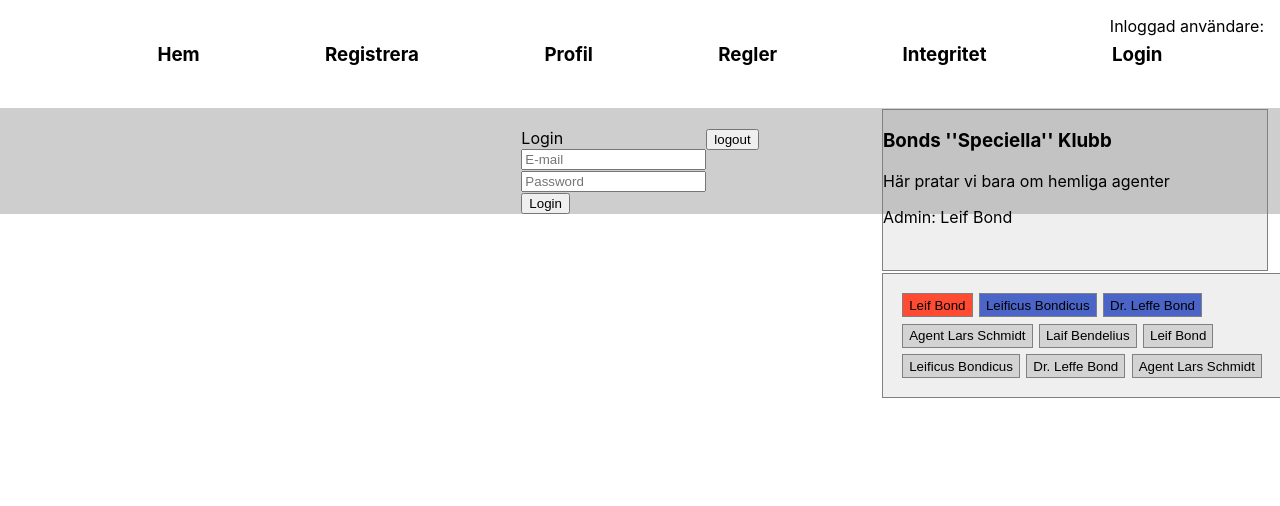
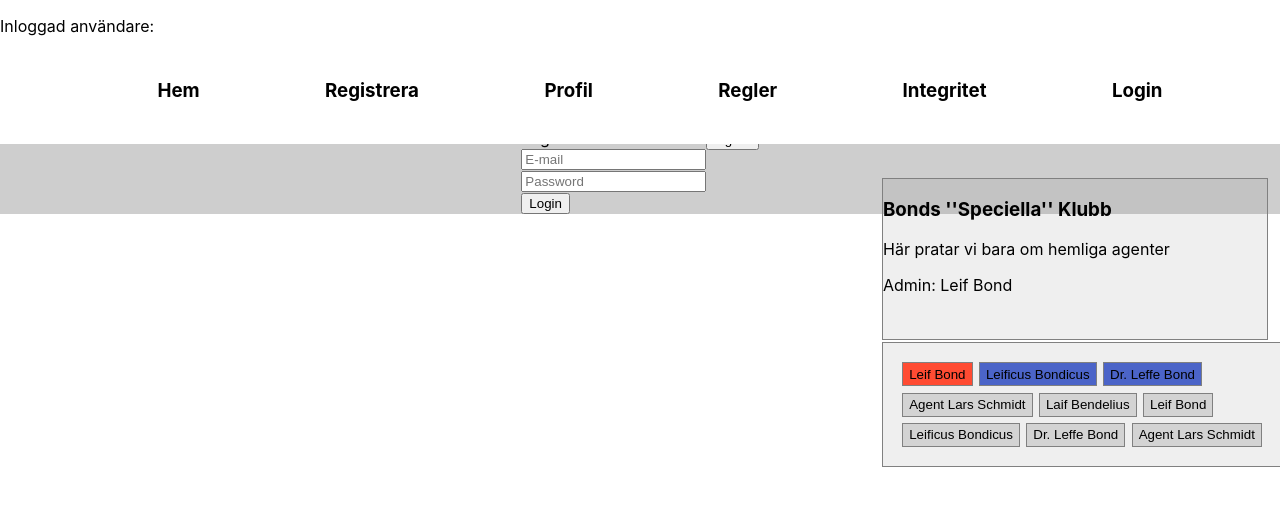
Before and after one commit to StanSeb/Stasa_AMF_22, a React (Create React App) app in the folder frontend/: page /login in a window 1280 px wide. Shown: the top 506 px of the page. Built offline with nearby package versions, Linux system fonts and the light colour scheme; no server answers.

Commit message:
added button

```diff
--- a/frontend/src/components/ThreadCard.jsx
+++ b/frontend/src/components/ThreadCard.jsx
@@ -2,6 +2,13 @@ import React from "react";
 import { BrowserRouter as Router, Routes, Route, Link } from "react-router-dom";
 
 class ThreadCard extends React.Component {
+	constructor(props) {
+		super(props);
+		this.state = {
+			content: "",
+			title: "",
+		}
+	}
 	handleClick(target) {
 		console.log(target.innerText + " on " + this.props.thread.id);
 	}
@@ -10,6 +17,7 @@ class ThreadCard extends React.Component {
 		return (
 			<div className="thread">
 				<div className="thread-header">
+					{editButton(this)}
 					<div className="thread-title">
 						<ThreadTitle
 							title={this.props.thread.title}
@@ -64,9 +72,28 @@ class ThreadCard extends React.Component {
 	}
 }
 
+function editButton(props) {
+	function handleClick(target) {
+		let thread = target.parentNode.parentNode;
+		let title = thread.childNodes[0].childNodes[1].childNodes[0];
+		let content = thread.childNodes[1].childNodes[0];
+		console.log(props)
+		let id = props.props.thread.id;
+	}
+
+	return (
+		<button
+			className="thread-edit-button"
+			onClick={(e) => handleClick(e.target)}
+		>
+			Edit
+		</button>
+	);
+}
+
 function ThreadTitle(props) {
 	function handleClick() {
-		if (typeof (props.handleThreadClick) === 'function') {
+		if (typeof props.handleThreadClick === "function") {
 			props.handleThreadClick(props);
 		}
 	}
--- a/frontend/src/index.css
+++ b/frontend/src/index.css
@@ -32,6 +32,12 @@ code {
 	margin-left: 0.5vw;
 	display: flex;
 	justify-content: flex-start;
+	position: relative;
+}
+
+.thread-edit-button {
+	position: absolute;
+	right: .5em;
 }
 
 .thread-header > * {
@@ -114,11 +120,6 @@ code {
 .new-thread > label {
 	margin-left: 1%;
 }
-.inloggad-användare{
-	position: fixed;
-	right: 1em;
-	user-select: none;
-}
 /*#endregion */
 
 /*#region user-dropdown*/
@@ -175,6 +176,8 @@ code {
 	flex-direction: column;
 	overflow-y: auto;
 	overflow-x: hidden;
+	position: relative;
+	top: 20%;
 }
 
 .group-comments {
@@ -187,30 +190,30 @@ code {
 	overflow-x: hidden;
 }
 
-.comment-card{
+.comment-card {
 	border: 1px solid gray;
-	margin: .5em;
+	margin: 0.5em;
 }
 
-.group-posts-and-comments{
+.group-posts-and-comments {
 	display: flex;
 	flex-direction: column;
 	width: 100vw;
 	height: 100%;
 }
 
-.group-posts-and-comments > :first-child{
+.group-posts-and-comments > :first-child {
 	margin-bottom: -10vh;
 }
 
-.comment-social-buttons{
+.comment-social-buttons {
 	display: flex;
 }
 
 .group-side-panel {
 	width: 30vw;
 	right: 0;
-	top: 5.7em;
+	top: 20%;
 	margin: 1em;
 	position: fixed;
 }
@@ -267,6 +270,7 @@ code {
 }
 /*#endregion*/
 
+/*#region register- and register-form*/
 #register-form {
 	padding-top: 8em;
 }
@@ -274,37 +278,41 @@ code {
 #login-form {
 	padding-top: 8em;
 }
+/*#endregion*/
 
 .profileContainer {
 	padding-top: 8em;
 }
 
+/*#region Navbar*/
 nav {
 	width: 100vw;
 	background: white;
 	position: fixed;
+	z-index: 5;
 }
 
-.containerNavbar>nav>ul {
+.containerNavbar > nav > ul {
 	display: flex;
 	justify-content: space-evenly;
 	list-style-type: none;
 }
 
-.containerNavbar>nav>ul>li>a {
+.containerNavbar > nav > ul > li > a {
 	color: black;
 	text-decoration: none;
 }
 
-.containerNavbar>nav>ul>li>a:hover {
+.containerNavbar > nav > ul > li > a:hover {
 	cursor: pointer;
 	text-decoration: underline;
 }
 
-.containerNavbar>nav>ul>li>a:active {
+.containerNavbar > nav > ul > li > a:active {
 	color: rgb(255, 0, 221);
 	text-decoration: underline;
 }
+/*#endregion*/
 
 .rulesContainer {
 	padding-top: 8em;
@@ -314,14 +322,14 @@ nav {
 	text-align: center;
 }
 
-ul>li {
+ul > li {
 	padding: 0.5em;
 }
 
 .beforeRegistrationContainer {
 	text-align: left;
 	margin: 4em 0 2em 0;
-	color:rgb(97, 97, 97);
+	color: rgb(97, 97, 97);
 }
 
 .beforeRegistrationContainer::after {
@@ -334,7 +342,7 @@ ul>li {
 }
 
 .moreInfoClick {
-	color:grey;
+	color: grey;
 	border: solid 1px rgb(105, 105, 105);
 }
 
@@ -344,17 +352,17 @@ ul>li {
 	text-decoration: none;
 }
 
-.moreInfoClick>p {
+.moreInfoClick > p {
 	margin: 0.25em;
 }
 
-.paragraphContainer>ul {
+.paragraphContainer > ul {
 	list-style-type: none;
 	margin: 0;
 	padding: 0;
 }
 
-.paragraphContainer>ul>li:nth-child(odd) {
+.paragraphContainer > ul > li:nth-child(odd) {
 	background-color: rgb(240, 240, 240);
 }
 
@@ -372,7 +380,7 @@ ul>li {
 	color: rgb(70, 70, 70);
 }
 
-.miscContainer>ul {
+.miscContainer > ul {
 	list-style-type: none;
 	margin: 0;
 	padding: 0;
```
